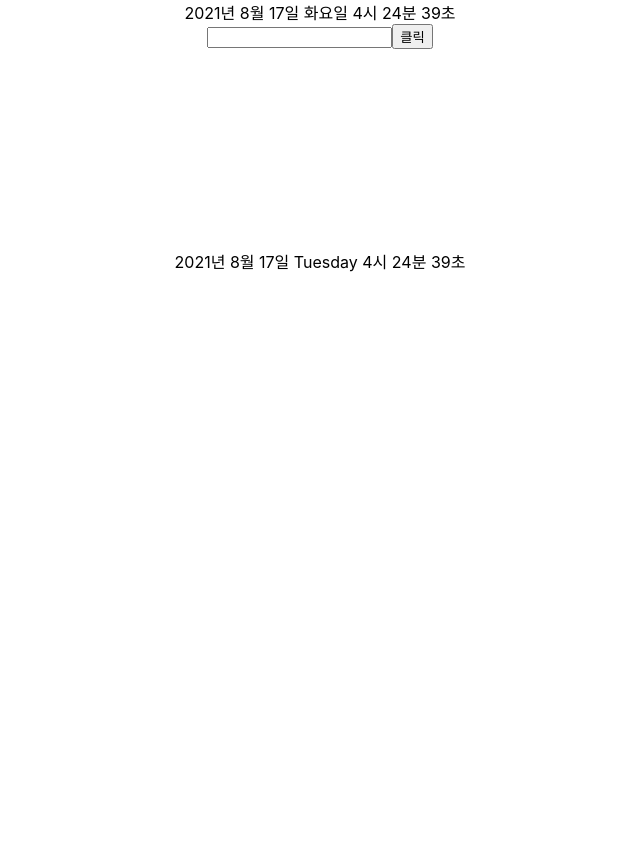
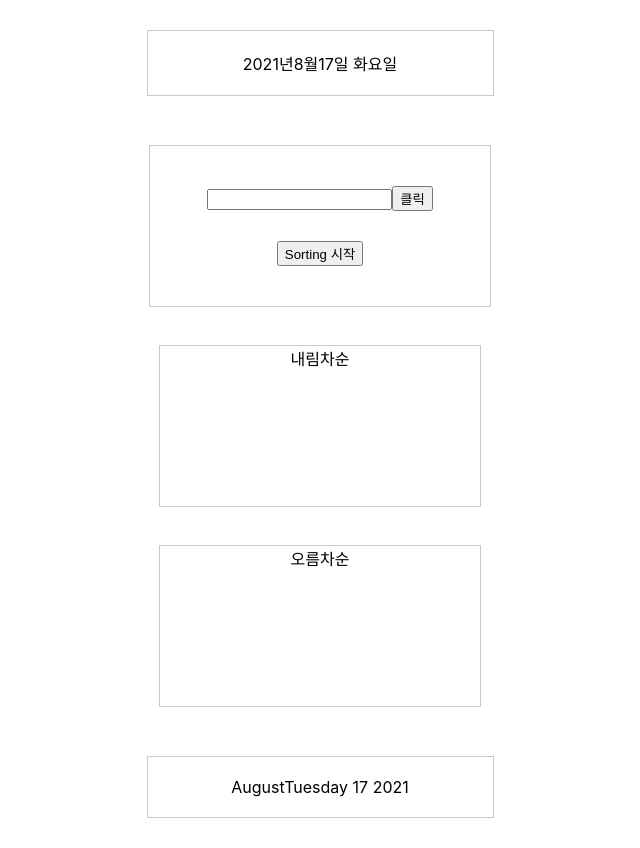
Before and after one commit to gildydtjd/Sorting-Machine, a React (Create React App) app: page / in a window 1280 px wide. Shown: the whole page, without its empty margins (320-960 px from the left). Before the commit the page ends 800 px from the top, so only its background shows below. Built offline with nearby package versions, Linux system fonts and the light colour scheme.

Commit message:
Feat: 오름차순 내림차순 컴포넌트 추가

```diff
--- a/src/Components/input/Input.js
+++ b/src/Components/input/Input.js
@@ -1,4 +1,5 @@
 import React, { useState } from 'react';
+import Result from './Result';
 
 function Input(props) {
   const [num, setNum] = useState([]);
@@ -27,9 +28,6 @@ function Input(props) {
 
   return (
     <div>
-      <input type="text" onChange={numChange} value={pushNum}></input>
-      <button onClick={numClick}>클릭</button>
-
       <div
         style={{
           display: 'flex',
@@ -38,7 +36,24 @@ function Input(props) {
           height: '200px',
         }}
       >
-        {numRender}
+        <div
+          style={{
+            border: '1px solid #c9c9c9',
+            width: '25%',
+            padding: '40px 10px',
+          }}
+        >
+          <input type="number" onChange={numChange} value={pushNum}></input>
+          <button onClick={numClick}>클릭</button>
+
+          <div style={{ margin: '30px' }}>{numRender}</div>
+          <div>
+            <button>Sorting 시작</button>
+          </div>
+        </div>
+      </div>
+      <div>
+        <Result inputData={num} />
       </div>
     </div>
   );
--- /dev/null
+++ b/src/Components/input/Result.js
@@ -0,0 +1,55 @@
+import React, { useEffect, useState } from 'react';
+
+function Result({ inputData }) {
+  const [data, setData] = useState('');
+
+  function decrease() {
+    // 내림차순
+  }
+
+  function increase() {
+    //  오름차순
+  }
+  useEffect(() => {
+    setData(inputData);
+
+    // decrease();
+    // increase();
+  }, [inputData]);
+
+  return (
+    <div>
+      <div
+        style={{
+          display: 'flex',
+          justifyContent: 'center',
+          alignItems: 'center',
+          height: '200px',
+        }}
+      >
+        <div
+          style={{ border: '1px solid #c9c9c9', width: '25%', height: '80%' }}
+        >
+          내림차순
+        </div>
+      </div>
+
+      <div
+        style={{
+          display: 'flex',
+          justifyContent: 'center',
+          alignItems: 'center',
+          height: '200px',
+        }}
+      >
+        <div
+          style={{ border: '1px solid #c9c9c9', width: '25%', height: '80%' }}
+        >
+          오름차순
+        </div>
+      </div>
+    </div>
+  );
+}
+
+export default Result;
--- a/src/Components/timer/Timer.js
+++ b/src/Components/timer/Timer.js
@@ -3,6 +3,7 @@ import React, { useEffect, useState } from 'react';
 function Timer({ Language }) {
   const [time, setTime] = useState(new Date());
   const [dayOfWeek, setDayOfWeek] = useState('');
+  const [EnglishMonth, setEnglishMonth] = useState('');
 
   const TimeChange = () => {
     setInterval(() => {
@@ -36,9 +37,28 @@ function Timer({ Language }) {
     setDayOfWeek(week[new Date().getDay()]);
   }
 
+  function getEnglishMonth() {
+    var month = [
+      'January',
+      'February',
+      'March',
+      'April',
+      'May',
+      'June',
+      'July',
+      'August',
+      'September',
+      'October',
+      'November',
+      'December',
+    ];
+    setEnglishMonth(month[new Date().getMonth()]);
+  }
+
   useEffect(() => {
     if (Language) {
       getEnglishDate();
+      getEnglishMonth();
     } else {
       getKoreanDate();
     }
@@ -46,10 +66,31 @@ function Timer({ Language }) {
   }, [Language]);
 
   return (
-    <div>
-      {time.getFullYear()}년 {time.getMonth() + 1}월 {time.getDate()}일{' '}
-      {dayOfWeek} {time.getHours()}시 {time.getMinutes()}분 {time.getSeconds()}
-      초
+    <div
+      style={{
+        display: 'flex',
+        justifyContent: 'center',
+        alignItems: 'center',
+        margin: '30px',
+      }}
+    >
+      {Language ? (
+        <div
+          style={{ width: '25%', padding: '20px', border: '1px solid #c9c9c9' }}
+        >
+          <span>{EnglishMonth}</span>
+          <span>{dayOfWeek}</span> <span>{time.getDate()}</span>{' '}
+          <span>{time.getFullYear()}</span>
+        </div>
+      ) : (
+        <div
+          style={{ width: '25%', padding: '20px', border: '1px solid #c9c9c9' }}
+        >
+          <span>{time.getFullYear()}년</span>
+          {time.getMonth() + 1}월<span>{time.getDate()}일</span>
+          <span> {dayOfWeek}</span>
+        </div>
+      )}
     </div>
   );
 }
```
